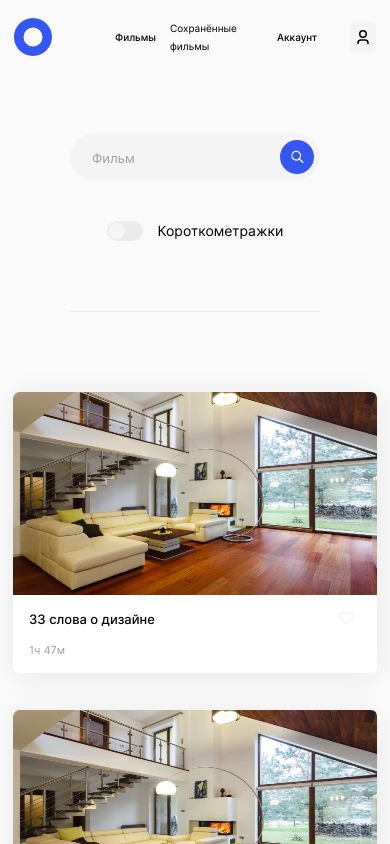
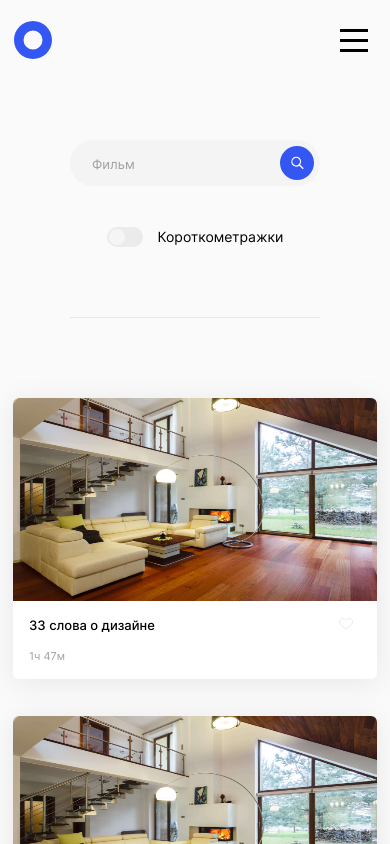
Before and after one commit to Anatoly-72/movies-explorer-frontend, a React (Create React App) app: page /movies in a window 390 px wide. Shown: the top 844 px of the page. Built offline with nearby package versions, Linux system fonts and the light colour scheme.

Commit message:
fix: изменить Navigation

```diff
--- a/src/components/Navigation/Navigation.css
+++ b/src/components/Navigation/Navigation.css
@@ -40,7 +40,7 @@
 }
 
 .navigation__link_account::after {
-  content: '';
+  content: "";
   position: absolute;
   top: 0;
   right: 0;
@@ -69,10 +69,32 @@
   cursor: pointer;
 }
 
+.navigation__btn {
+  display: none;
+  width: 44px;
+  height: 44px;
+  border: none;
+  cursor: pointer;
+  background-color: transparent;
+  background-image: url(../../images/burger.svg);
+}
+
 .navigation__link:hover,
-.navigation__button:hover {
-  transition: .2s ease;
-  opacity: .5;
+.navigation__button:hover,
+.navigation__btn:hover {
+  transition: 0.2s ease;
+  opacity: 0.5;
+}
+
+@media screen and (max-width: 991px) {
+  .navigation__btn {
+    display: block;
+  }
+
+  .navigation_type_registered,
+  .navigation_type_account {
+    display: none;
+  }
 }
 
 @media screen and (max-width: 767px) {
@@ -87,5 +109,5 @@
   .navigation__button {
     font-size: 10px;
     padding: 5px 12px;
- }
+  }
 }
--- a/src/components/Navigation/Navigation.js
+++ b/src/components/Navigation/Navigation.js
@@ -27,6 +27,7 @@ function Navigation({ loggedIn }) {
               Аккаунт
             </Link>
           </nav>
+          <button className='navigation__btn' type='button' />
         </>
       ) : (
         <nav className="navigation">
@@ -42,16 +43,6 @@ function Navigation({ loggedIn }) {
       )}
     </>
   );
-  // return (
-  //    <div className='navigation'>
-  //       <Link to='/sign-up' className='navigation__link'>Регистрация</Link>
-  //       <Link to='/signin'>
-  //          <button className='navigation__button'>
-  //             Войти
-  //          </button>
-  //       </Link>
-  //    </div>
-  // )
 }
 
 export default Navigation;
```
Also changed, not shown: src/images/burger.svg (added).
